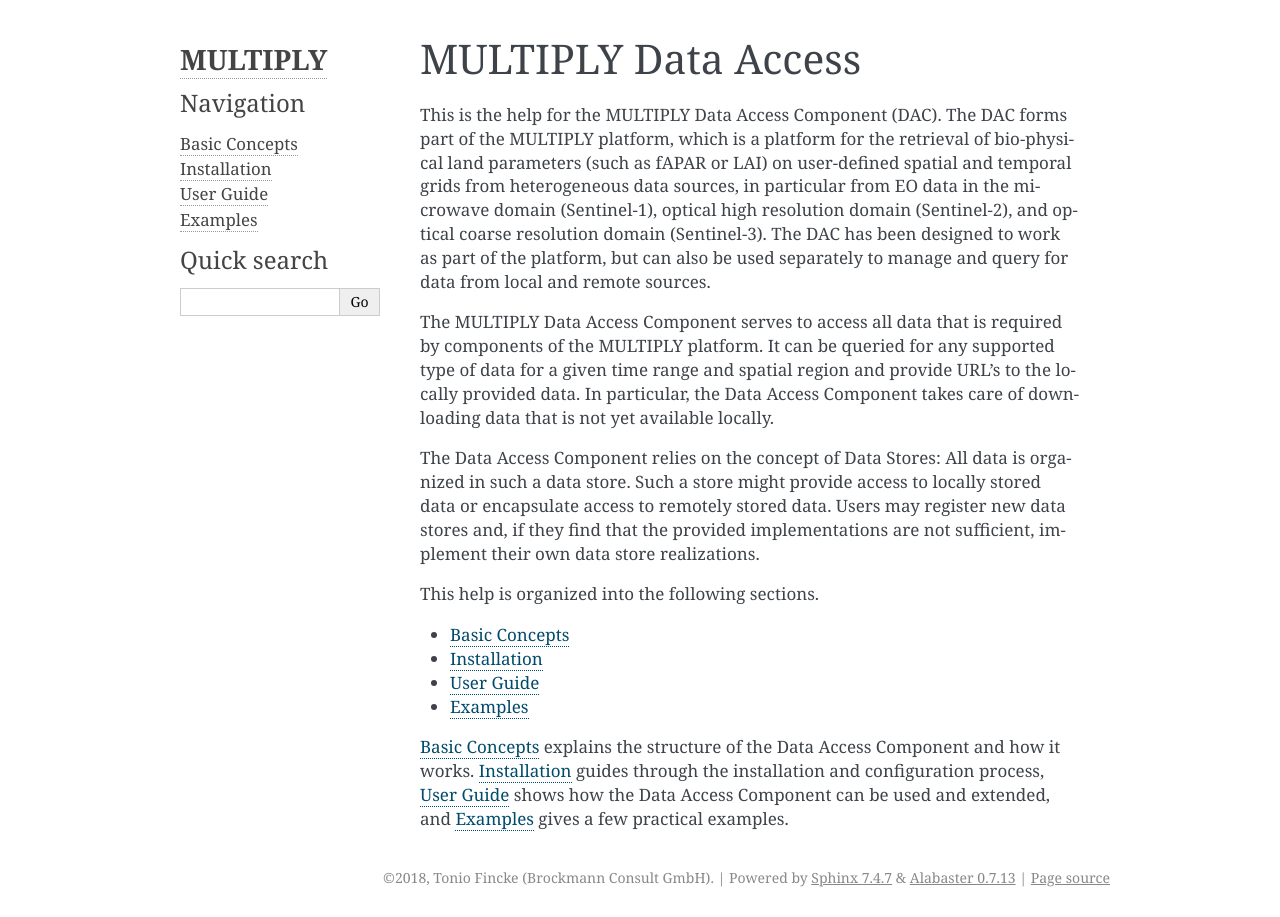
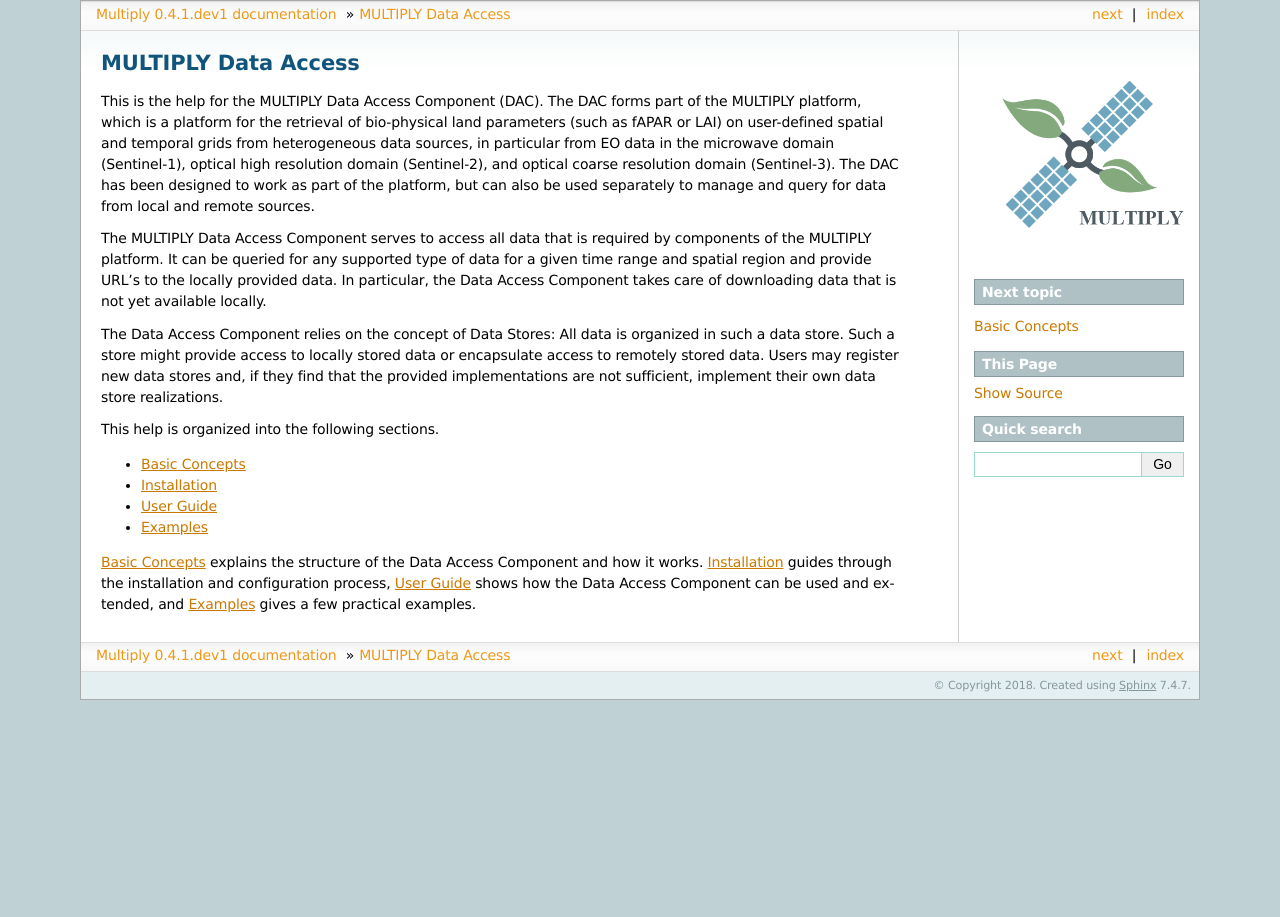
Before and after one commit to multiply-org/data_access, a Sphinx documentation site: the page built from doc/source/index.rst, in a window 1280 px wide. Built offline with Sphinx 7.4.7, drawn with Linux system fonts in a browser that asks for light colours; the version number is read from the project's files by our own code.

Commit message:
work on documentation

```diff
--- a/doc/source/conf.py
+++ b/doc/source/conf.py
@@ -17,9 +17,9 @@
 # add these directories to sys.path here. If the directory is relative to the
 # documentation root, use os.path.abspath to make it absolute, like shown here.
 #
-# import os
-# import sys
-# sys.path.insert(0, os.path.abspath('.'))
+import os
+import sys
+sys.path.insert(0, os.path.abspath('../..'))
 
 
 # -- General configuration ------------------------------------------------
@@ -31,7 +31,7 @@
 # Add any Sphinx extension module names here, as strings. They can be
 # extensions coming with Sphinx (named 'sphinx.ext.*') or your custom
 # ones.
-extensions = []
+extensions = ['sphinx.ext.autodoc']
 
 # Add any paths that contain templates here, relative to this directory.
 templates_path = ['_templates']
@@ -46,18 +46,19 @@
 master_doc = 'index'
 
 # General information about the project.
-project = 'MULTIPLY'
-copyright = '2018, Tonio Fincke (Brockmann Consult GmbH)'
-author = 'Tonio Fincke (Brockmann Consult GmbH)'
+project = 'Multiply'
+copyright = '2018'
+author = 'MULTIPLY Development Team'
 
 # The version info for the project you're documenting, acts as replacement for
 # |version| and |release|, also used in various other places throughout the
 # built documents.
 #
 # The short X.Y version.
-version = '0.4'
+from multiply_core.version import __version__
+version = __version__
 # The full version, including alpha/beta/rc tags.
-release = '0.4.1'
+release = __version__
 
 # The language for content autogenerated by Sphinx. Refer to documentation
 # for a list of supported languages.
@@ -83,7 +84,8 @@
 # The theme to use for HTML and HTML Help pages.  See the documentation for
 # a list of builtin themes.
 #
-html_theme = 'alabaster'
+#html_theme = 'alabaster'
+html_theme = 'sphinxdoc'
 
 # Theme options are theme-specific and customize the look and feel of a theme
 # further.  For a list of options available for each theme, see the
@@ -96,27 +98,13 @@
 # so a file named "default.css" will overwrite the builtin "default.css".
 html_static_path = ['_static']
 
-# Custom sidebar templates, must be a dictionary that maps document names
-# to template names.
-#
-# This is required for the alabaster theme
-# refs: http://alabaster.readthedocs.io/en/latest/installation.html#sidebars
-html_sidebars = {
-    '**': [
-        'about.html',
-        'navigation.html',
-        'relations.html',  # needs 'show_related': True theme option to display
-        'searchbox.html',
-        'donate.html',
-    ]
-}
-
 
 # -- Options for HTMLHelp output ------------------------------------------
 
 # Output file base name for HTML help builder.
 htmlhelp_basename = 'MULTIPLYdoc'
 
+html_logo = '_static/logo/Multiply_multicolour.png'
 
 # -- Options for LaTeX output ---------------------------------------------
 
```
Also changed, not shown: doc/source/user_guide.rst (+36 -1 lines), doc/source/_static/logo/Multiply_multicolour.png (added), 3 other files.
